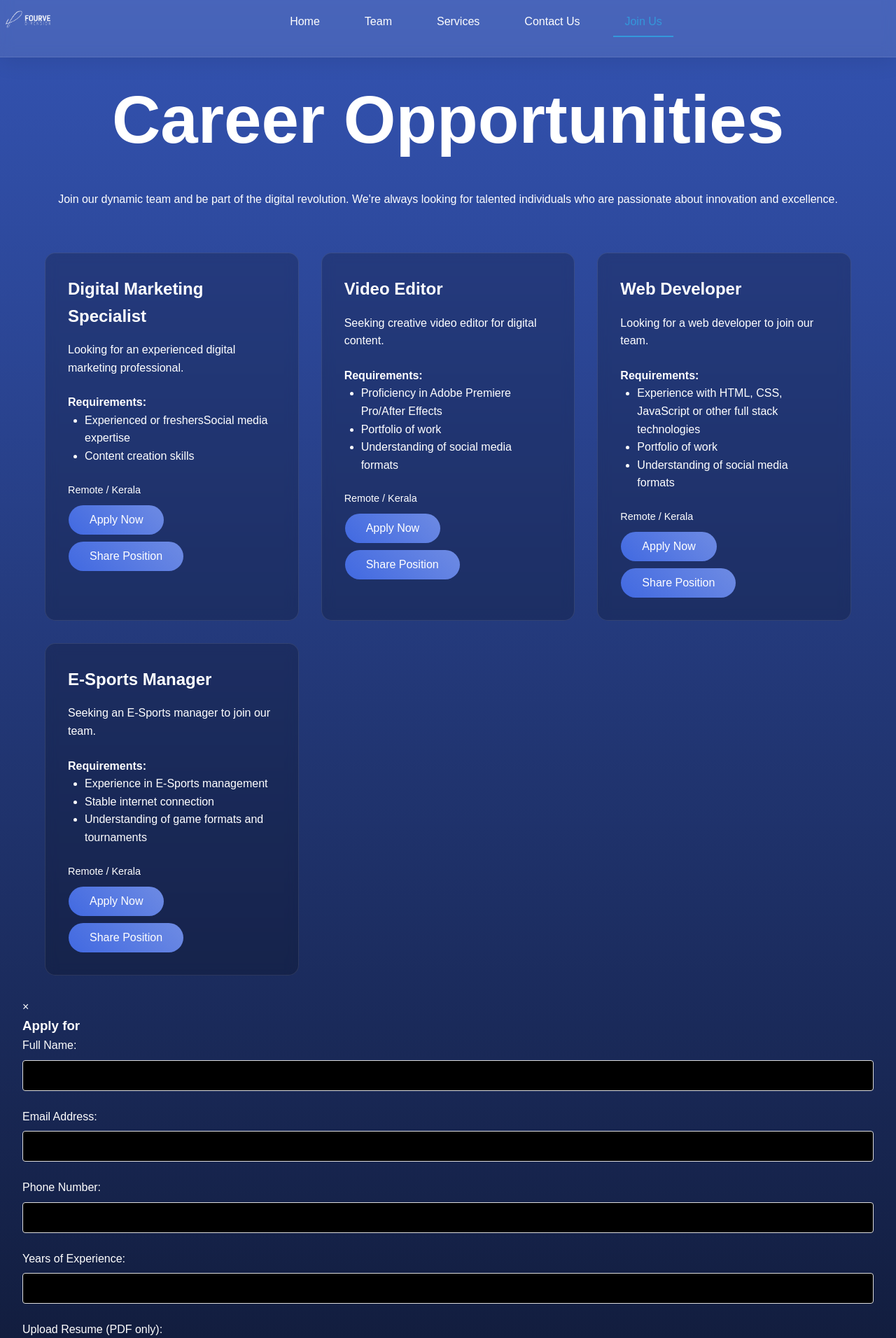
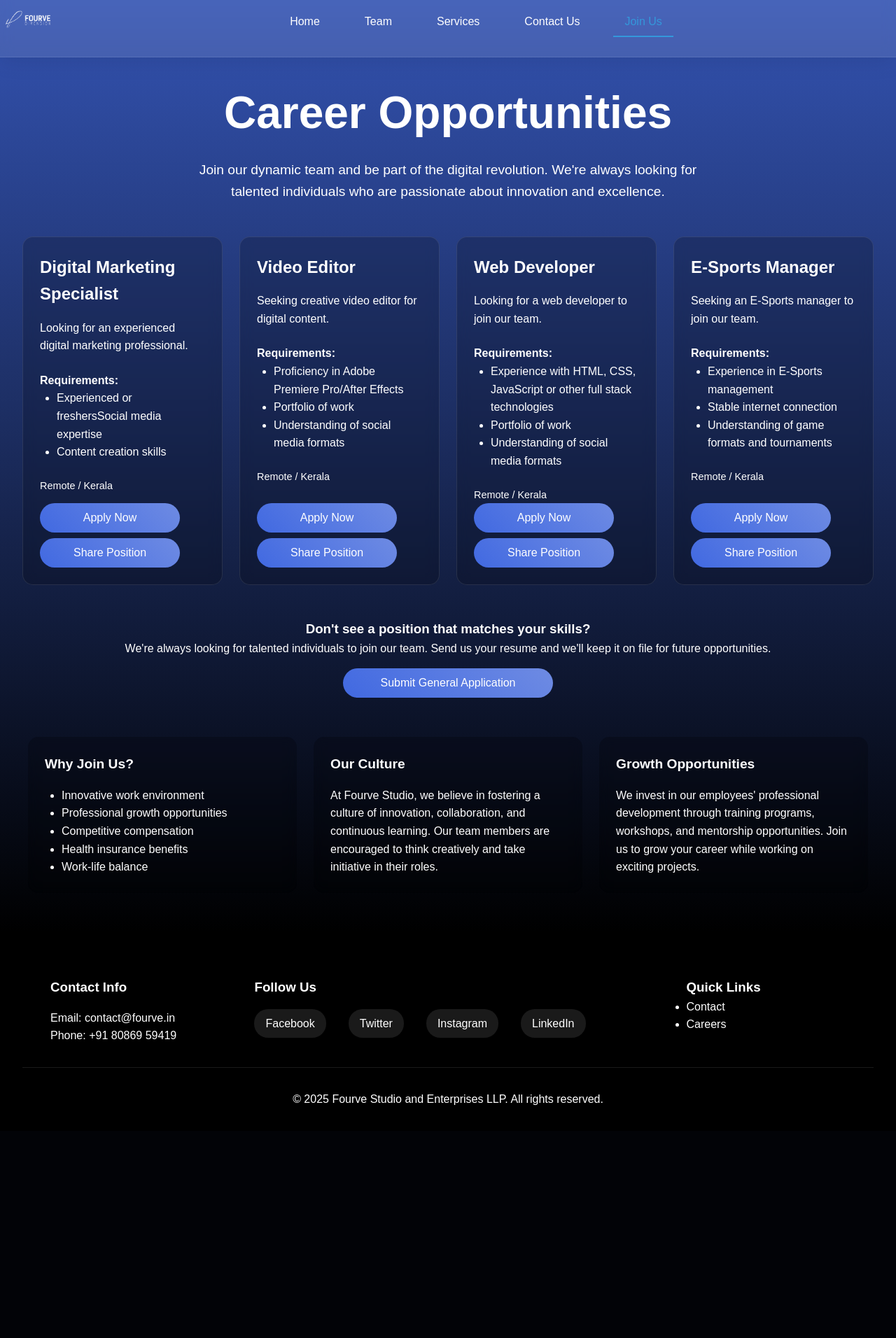
Before and after one commit to abinroy04/Fourve, a Flask app: page /join-us in a window 1280 px wide. Shown: the part 18-1930 px from the top of the page at 70% size. After the commit the page ends 1597 px from the top, so only its background shows below. Run offline with Flask 3, Linux system fonts and the light colour scheme.

Commit message:
Update join_us.html

```diff
--- a/templates/join_us.html
+++ b/templates/join_us.html
@@ -6,9 +6,7 @@
 <style>
    main {
     background: linear-gradient(rgba(65, 105, 225, 0.8), rgba(0, 0, 0, 0.9));
-        min-height: 100px;
-        margin: 0;
-        padding: 0;
+    min-height: 100vh;
     width: 100%;
     position: relative;
     z-index: 0;
@@ -16,139 +14,51 @@
 
 .careers-header {
     text-align: center;
-        margin-bottom: 2rem;
-        font-size: 1.5 rem;
+    margin: 2rem auto;
+    padding: 0 1rem;
+    max-width: 800px;
     color: white;
     animation: fadeIn 1s ease-out;
+}
+
+.careers-header h2 {
+    font-size: clamp(2rem, 5vw, 6rem);
+    margin-bottom: 1rem;
+    padding-top: 3rem;
+}
+
+.careers-intro {
+    font-size: clamp(1rem, 2vw, 1.2rem);
 }
 
 .careers-section {
     position: relative;
     z-index: 1;
-        padding: 2rem;
+    padding: 2rem 1rem;
+    max-width: 1400px;
+    margin: 0 auto;
 }
 
-    .careers-section h2 {
-        padding-top: 5rem;
-        margin-bottom: 1.5rem;
-        text-align: center;
-        color: white;
-        font-size: 6rem;
-    }
-
-    .apply-btn {
-        display: inline-block;
-        background: linear-gradient(45deg, #4169e1, #6e8be3);
-        color: white;
-        text-decoration: none;
-        padding: 12px 30px;
-        border-radius: 25px;
-        border: none;
-        cursor: pointer;
-        transition: all 0.3s ease;
-        margin-left: 1px;
-        margin-top: 10px;
-    }
-
-    .apply-btn:hover {
-        transform: translateY(-2px);
-        box-shadow: 0 5px 15px rgba(65, 105, 225, 0.3);
-    }
-
-    .share-btn {
-        display: inline-block;
-        background: linear-gradient(45deg, #4169e1, #6e8be3);
-        color: white;
-        border: none;
-        padding: 12px 30px;
-        border-radius: 25px;
-        cursor: pointer;
-        transition: all 0.3s ease;
-        margin-left: 1px;
-        margin-top: 10px;
-    }
-
-    .share-btn:hover {
-        transform: translateY(-2px);
-        box-shadow: 0 5px 15px rgba(65, 105, 225, 0.3);
-        background: linear-gradient(45deg, #6e8be3, #4169e1);
-    }
-
-    .button-group {
-        display: flex;
-        gap: 1rem;
-        justify-content: center;
-        margin-top: 2rem;
-    }
-
-
-
-    .form-button {
-        display: inline-block;
-        padding: 12px 30px;
-        border-radius: 25px;
-        border: none;
-        cursor: pointer;
-        transition: all 0.3s ease;
-        font-weight: 500;
-        text-transform: uppercase;
-        letter-spacing: 1px;
-    }
-
-
-    .cancel-btn, .submit-btn {
-        padding: 12px 30px;
-        border-radius: 25px;
-        border: none;
-        cursor: pointer;
-        transition: all 0.3s ease;
-        font-weight: 500;
-        text-transform: uppercase;
-        letter-spacing: 1px;
-        margin-bottom: 2rem;
-    }
-
-    .submit-btn {
-        background: linear-gradient(45deg, #4169e1, #6e8be3);
-        color: white;
-        justify-content: flex-end;
-        margin-left: 100px;
-    }
-
-    .cancel-btn {
-        background: linear-gradient(45deg, #e74c3c, #c0392b);
-        color: white;
-        margin-left: 450px;
-    }
-
-    .submit-btn:hover, .cancel-btn:hover {
-        transform: translateY(-2px);
-    }
-
-    .submit-btn:hover {
-        box-shadow: 0 5px 15px rgba(65, 105, 225, 0.3);
-    }
-
-    .cancel-btn:hover {
-        box-shadow: 0 5px 15px rgba(231, 76, 60, 0.3);
-    }
-
-    /*Job card styles*/
 .jobs-container {
     display: grid;
-        grid-template-columns: repeat(auto-fit, minmax(300px, 1fr));
-        gap: 2rem;
-        padding: 2rem;
+    grid-template-columns: repeat(auto-fit, minmax(280px, 1fr));
+    gap: 1.5rem;
+    padding: 1rem;
+    max-width: 1400px;
+    margin: 0 auto;
 }
 
 .job-card {
     background: rgba(0, 0, 0, 0.2);
     backdrop-filter: blur(8px);
     border-radius: 15px;
-        padding: 2rem;
+    padding: 1.5rem;
     transition: all 0.3s ease;
     animation: fadeIn 1s ease-out;
     border: 1px solid rgba(255, 255, 255, 0.1);
+    height: 100%;
+    display: flex;
+    flex-direction: column;
 }
 
 .job-card:hover {
@@ -159,12 +69,13 @@
 .job-card h3 {
     color: white;
     margin-bottom: 1rem;
-        font-size: 1.5rem;
+    font-size: clamp(1.25rem, 2vw, 1.5rem);
 }
 
 .job-description {
     color: #ffffff;
     margin-bottom: 1.5rem;
+    font-size: clamp(0.875rem, 1.5vw, 1rem);
 }
 
 .requirements-list {
@@ -179,11 +90,140 @@
     margin-top: 1rem;
 }
 
+.job-actions {
+    margin-top: auto;
+    display: flex;
+    gap: 0.5rem;
+    flex-wrap: wrap;
+}
+
+.apply-btn, .share-btn {
+    width: 100%;
+    max-width: 200px;
+    text-align: center;
+    padding: 0.75rem 1.5rem;
+    font-size: clamp(0.875rem, 1.5vw, 1rem);
+    background: linear-gradient(45deg, #4169e1, #6e8be3);
+    color: white;
+    border: none;
+    border-radius: 25px;
+    cursor: pointer;
+    transition: all 0.3s ease;
+}
+
+.apply-btn:hover, .share-btn:hover {
+    transform: translateY(-2px);
+    box-shadow: 0 5px 15px rgba(65, 105, 225, 0.3);
+}
+
+.modal {
+    display: none;
+    position: fixed;
+    top: 0;
+    left: 0;
+    width: 100%;
+    height: 100%;
+    background: rgba(0, 0, 0, 0.7);
+    z-index: 1000;
+    overflow-y: auto;
+    padding-top: 120px; /* Add space below header */
+}
+
+.modal-content {
+    width: 90%;
+    max-width: 500px; /* Reduced from 600px */
+    margin: 0 auto;
+    padding: 1.5rem;
+    background: rgba(0, 0, 0, 0.9);
+    border-radius: 15px;
+    position: relative;
+    color: white;
+    max-height: 80vh; /* Limit height */
+    overflow-y: auto; /* Enable scrolling if content is too long */
+}
+.modal-content::-webkit-scrollbar {
+    width: 8px;
+}
+
+.modal-content::-webkit-scrollbar-track {
+    background: rgba(255, 255, 255, 0.1);
+}
+
+.modal-content::-webkit-scrollbar-thumb {
+    background: rgba(255, 255, 255, 0.3);
+    border-radius: 4px;
+}
+
+.close-modal {
+    position: absolute;
+    right: 1rem;
+    top: 1rem;
+    font-size: 1.5rem;
+    cursor: pointer;
+    color: white;
+}
+
+.form-group {
+    margin-bottom: 1rem;
+}
+
+.form-group label {
+    display: block;
+    margin-bottom: 0.5rem;
+    color: white;
+}
+
+.form-group input,
+.form-group textarea {
+    width: 100%;
+    padding: 0.75rem;
+    border: 1px solid rgba(255, 255, 255, 0.2);
+    border-radius: 5px;
+    background: rgba(255, 255, 255, 0.1);
+    color: white;
+}
+
+.form-actions {
+    display: flex;
+    flex-wrap: wrap;
+    gap: 1rem;
+    justify-content: center;
+    margin-top: 2rem;
+}
+
+.cancel-btn, .submit-btn {
+    width: 100%;
+    max-width: 200px;
+    padding: 0.75rem 1.5rem;
+    border-radius: 25px;
+    border: none;
+    cursor: pointer;
+    transition: all 0.3s ease;
+    font-weight: 500;
+    text-transform: uppercase;
+    letter-spacing: 1px;
+}
+
+.submit-btn {
+    background: linear-gradient(45deg, #4169e1, #6e8be3);
+    color: white;
+}
+
+.cancel-btn {
+    background: linear-gradient(45deg, #e74c3c, #c0392b);
+    color: white;
+}
+
+.submit-btn:hover, .cancel-btn:hover {
+    transform: translateY(-2px);
+}
+
 .flash-messages {
     position: fixed;
     top: 120px;
     right: 20px;
     z-index: 9999;
+    width: 90%;
     max-width: 300px;
 }
 
@@ -191,7 +231,7 @@
     padding: 15px;
     margin-bottom: 10px;
     border-radius: 5px;
-        color: rgb(246, 141, 141);
+    color: white;
     animation: slideIn 0.5s ease-out;
 }
 
@@ -203,21 +243,67 @@
     background-color: rgba(231, 76, 60, 0.9);
 }
 
-    @keyframes slideIn {
-        from { transform: translateX(100%); }
-        to { transform: translateX(0); }
+.checkbox-container {
+    display: flex;
+    align-items: flex-start;
+    gap: 0.5rem;
+    margin: 1rem 0;
 }
 
-    .form-error {
-        color: #e74c3c;
-        font-size: 0.9em;
-        margin-top: 5px;
+.checkbox-container input[type="checkbox"] {
+    margin-top: 0.25rem;
+}
+
+.general-application {
+    text-align: center;
+    padding: 2rem 1rem;
+    color: white;
+}
+
+.general-apply-btn {
+    width: 100%;
+    max-width: 300px;
+    padding: 0.75rem 1.5rem;
+    background: linear-gradient(45deg, #4169e1, #6e8be3);
+    color: white;
+    border: none;
+    border-radius: 25px;
+    cursor: pointer;
+    transition: all 0.3s ease;
+    margin-top: 1rem;
+}
+
+.careers-info {
+    display: grid;
+    grid-template-columns: repeat(auto-fit, minmax(250px, 1fr));
+    gap: 1.5rem;
+    padding: 1.5rem;
+    max-width: 1400px;
+    margin: 0 auto;
+}
+
+.info-card {
+    background: rgba(0, 0, 0, 0.2);
+    backdrop-filter: blur(8px);
+    border-radius: 15px;
+    padding: 1.5rem;
+    color: white;
+}
+
+.info-card h4 {
+    margin-bottom: 1rem;
+    font-size: clamp(1.1rem, 1.5vw, 1.25rem);
+}
+
+.info-card ul {
+    padding-left: 1.5rem;
 }
 
 .loading {
     display: none;
     text-align: center;
     padding: 20px;
+    color: white;
 }
 
 .loading:after {
@@ -231,53 +317,59 @@
     animation: spin 1s linear infinite;
 }
 
+@keyframes fadeIn {
+    from { opacity: 0; transform: translateY(20px); }
+    to { opacity: 1; transform: translateY(0); }
+}
+
+@keyframes slideIn {
+    from { transform: translateX(100%); }
+    to { transform: translateX(0); }
+}
+
 @keyframes spin {
     0% { transform: rotate(0deg); }
     100% { transform: rotate(360deg); }
 }
 
-    .checkbox-container {
-        display: flex;
-        align-items: left;
-        gap: 0.5rem;
-        margin: 1rem 0;
+@media (max-width: 768px) {
+    .careers-section {
+        padding: 1rem;
     }
 
-    .checkbox-container input[type="checkbox"] {
-        margin: 0;
+    .flash-messages {
+        right: 10px;
+        left: 10px;
+        max-width: none;
     }
 
-    .checkbox-container label {
-        margin: 0;
-        color: white;
-    }
-    .general-apply-btn {
-        display: inline-block;
-        background: linear-gradient(45deg, #4169e1, #6e8be3);
-        color: white;
-        border: none;
-        padding: 12px 30px;
-        border-radius: 25px;
-        cursor: pointer;
-        transition: all 0.3s ease;
-        font-weight: 500;
-        text-transform: uppercase;
-        letter-spacing: 1px;
-        margin-top: 1rem;
-        margin-bottom: 2rem;
+
+    .modal {
+        padding-top: 80px; /* Smaller padding on mobile */
     }
 
-    .general-apply-btn:hover {
-        transform: translateY(-2px);
-        box-shadow: 0 5px 15px rgba(65, 105, 225, 0.3);
-
+    .modal-content {
+        width: 95%;
+        margin: 0 auto;
+    }
 }
 
-    .info-card h4 {
-        margin: 1.5rem 0;
-        color: white;
-        font-size: 1.25rem;
-        font-weight: 500;
+@media (max-width: 480px) {
+    .job-actions {
+        flex-direction: column;
+    }
+
+    .apply-btn, .share-btn, .general-apply-btn {
+        max-width: none;
+    }
+
+    .form-actions {
+        flex-direction: column;
+    }
+
+    .cancel-btn, .submit-btn {
+        max-width: none;
+    }
 }
 </style>
 {% endblock %}
```
Lines whose indentation alone changed are shown as unchanged.
